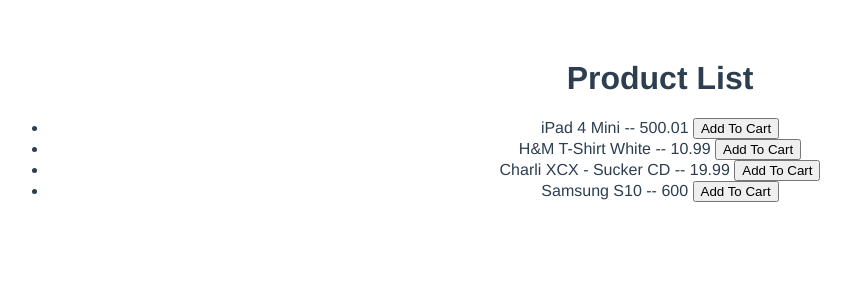
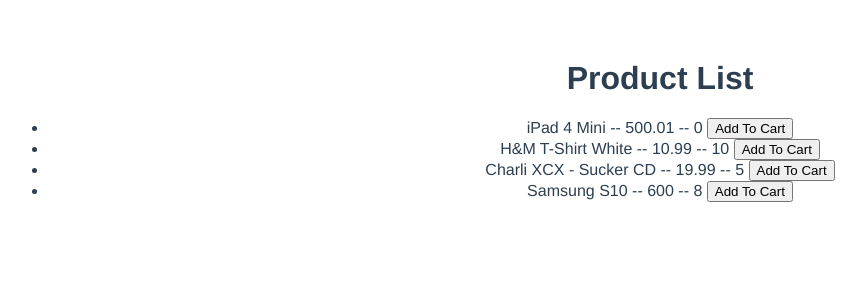
Before and after one commit to KickButtowski80/shopping-cart-vuex, a Vue app: page / in a window 1280 px wide. Shown: the top 300 px of the page, without its empty margins (0-866 px from the left). Built offline with nearby package versions, Linux system fonts and the light colour scheme.

Commit message:
add inventory number to product info in the view

```diff
--- a/src/components/ProductList.vue
+++ b/src/components/ProductList.vue
@@ -8,7 +8,7 @@
             <h1>Product List</h1>
             <li v-for="product in products"
                 v-bind:key = "product.name">
-            {{product.title}}  -- {{product.price}}
+            {{product.title}}  -- {{product.price}} -- {{product.inventory}}
             <button on-click="addProductToCart(product)"> Add To Cart </button>
             </li>
         </ul>
```
